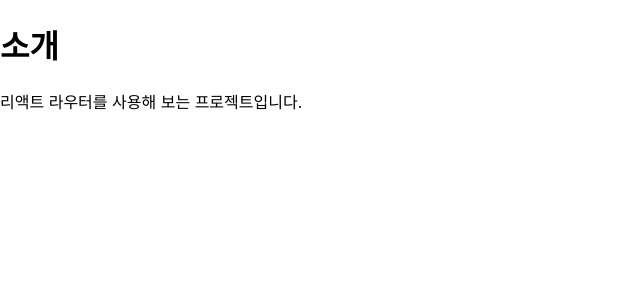
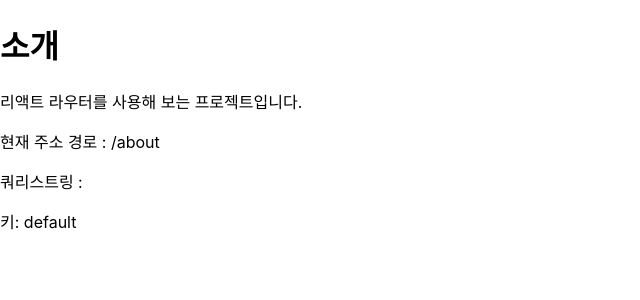
Before and after one commit to vnfdusdl/TIL, a React (Create React App) app in the folder router-tutorial/: page /about in a window 1280 px wide. Shown: the top 300 px of the page, without its empty margins (0-640 px from the left). Built offline with nearby package versions, Linux system fonts and the light colour scheme.

Commit message:
[study] useLocation 훅으로 쿼리스트링 이용

```diff
--- a/router-tutorial/src/pages/About.js
+++ b/router-tutorial/src/pages/About.js
@@ -1,8 +1,14 @@
+import { useLocation } from 'react-router-dom';
+
 const About = () => {
+  const location = useLocation();
   return (
     <div>
       <h1>소개</h1>
       <p>리액트 라우터를 사용해 보는 프로젝트입니다. </p>
+      <p>현재 주소 경로 : {location.pathname}</p>
+      <p>쿼리스트링 : {location.search}</p>
+      <p>키: {location.key}</p>
     </div>
   );
 };
```
